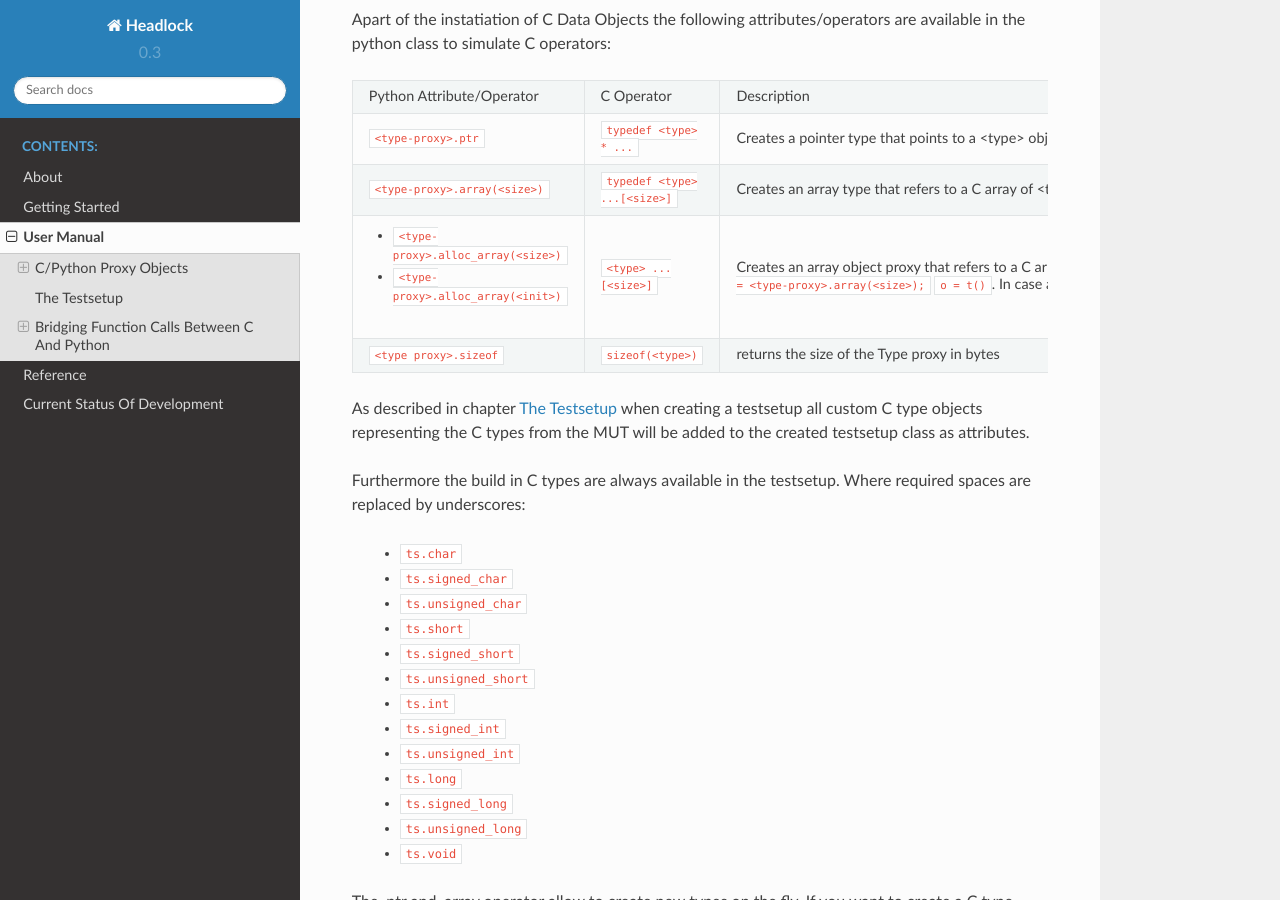
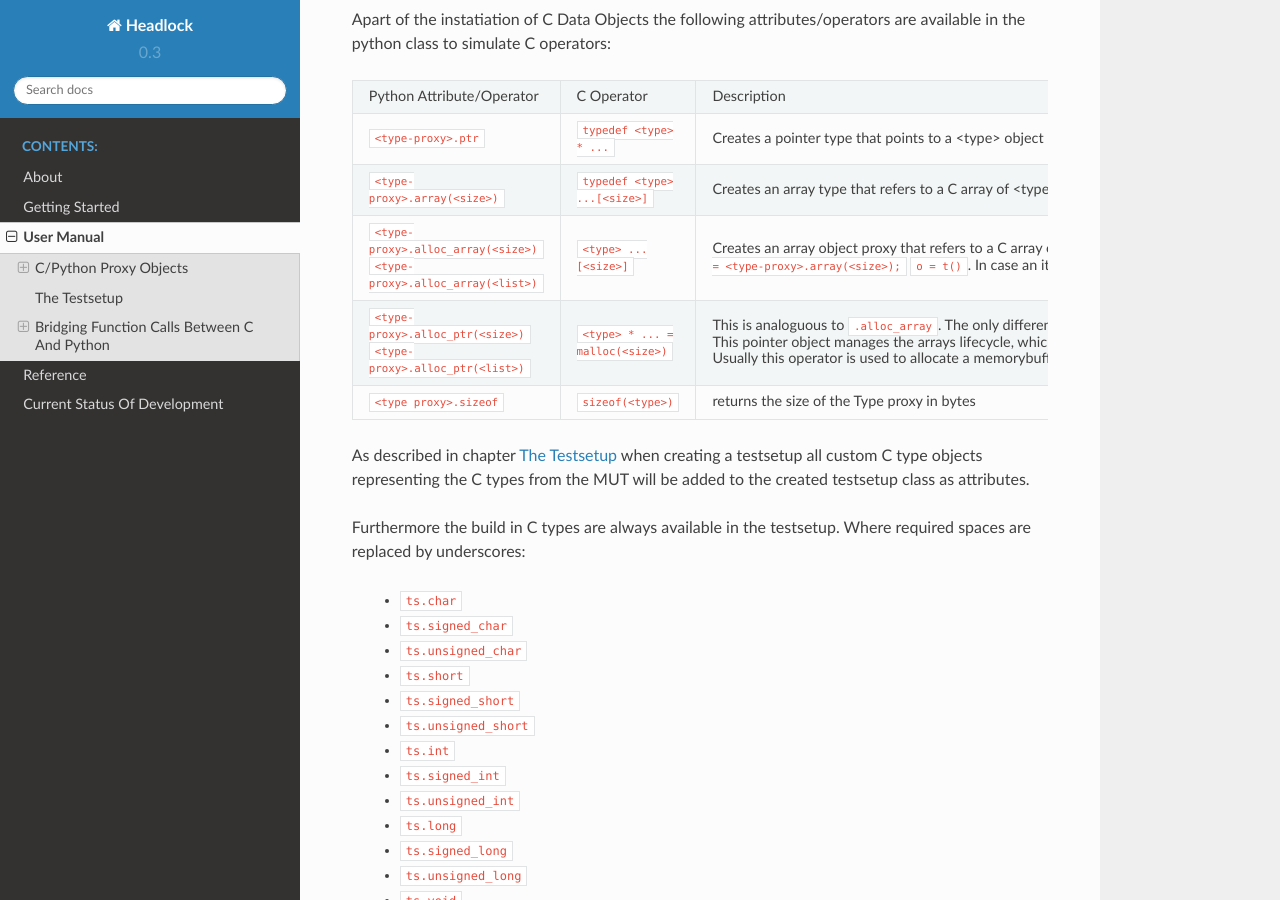
Before and after one commit to mrh1997/headlock, a Sphinx documentation site: the page built from docs/user-manual.rst, in a window 1280 px wide and 900 px high, scrolled down 2939 px. Built offline with Sphinx 7.4.7 and the Read the Docs theme 2.0.0, drawn with Linux system fonts in a browser that asks for light colours.

Commit message:
Replace ts.__mem__() by ts.<type>.alloc_ptr()
Remove the __mem__ from the testsetup namespace reduces naming
conflicts with the C code. Furthermore it allows to return
a typed pointer (instead of void).

```diff
--- a/docs/user-manual.rst
+++ b/docs/user-manual.rst
@@ -164,33 +164,47 @@ and will be released automaticially when the python object is released.
 Apart of the instatiation of C Data Objects the following
 attributes/operators are available in the python class to simulate C operators:
 
-+---------------------------------------+-------------------------------+----------------------------------------+
-| Python Attribute/Operator             | C Operator                    | Description                            |
-+---------------------------------------+-------------------------------+----------------------------------------+
-| ``<type-proxy>.ptr``                  | ``typedef <type> * ...``      | Creates a pointer type that            |
-|                                       |                               | points to a <type> object              |
-+---------------------------------------+-------------------------------+----------------------------------------+
-| ``<type-proxy>.array(<size>)``        | ``typedef <type> ...[<size>]``| Creates an array type that             |
-|                                       |                               | refers to a C array of <type> object   |
-+---------------------------------------+-------------------------------+----------------------------------------+
-| * ``<type-proxy>.alloc_array(<size>)``| ``<type> ...[<size>]``        | Creates an array object proxy that     |
-| * ``<type-proxy>.alloc_array(<init>)``|                               | refers to a C array of <type> object.  |
-|                                       |                               | The created array object is either     |
-|                                       |                               | initialized with null_val's (if only   |
-|                                       |                               | the arrays size is specified), or it   |
-|                                       |                               | is initialized by the passed iterable. |
-|                                       |                               | In case an int is specified this is a  |
-|                                       |                               | shortcut for                           |
-|                                       |                               | ``t = <type-proxy>.array(<size>);``    |
-|                                       |                               | ``o = t()``.                           |
-|                                       |                               | In case an iterable is specified this  |
-|                                       |                               | is a shortcut for                      |
-|                                       |                               | ``t = <type-proxy>.array(len(<init>))``|
-|                                       |                               | ``o = t(<init>)``.                     |
-+---------------------------------------+-------------------------------+----------------------------------------+
-| ``<type proxy>.sizeof``               | ``sizeof(<type>)``            | returns the size of the Type           |
-|                                       |                               | proxy in bytes                         |
-+---------------------------------------+-------------------------------+----------------------------------------+
++---------------------------------------+----------------------------------+----------------------------------------+
+| Python Attribute/Operator             | C Operator                       | Description                            |
++---------------------------------------+----------------------------------+----------------------------------------+
+| ``<type-proxy>.ptr``                  | ``typedef <type> * ...``         | Creates a pointer type that            |
+|                                       |                                  | points to a <type> object              |
++---------------------------------------+----------------------------------+----------------------------------------+
+| ``<type-proxy>.array(<size>)``        | ``typedef <type> ...[<size>]``   | Creates an array type that             |
+|                                       |                                  | refers to a C array of <type> object   |
++---------------------------------------+----------------------------------+----------------------------------------+
+| ``<type-proxy>.alloc_array(<size>)``  | ``<type> ...[<size>]``           | Creates an array object proxy that     |
+|                                       |                                  | refers to a C array of <type> object.  |
+| ``<type-proxy>.alloc_array(<list>)``  |                                  | The created array object is either     |
+|                                       |                                  | initialized with null_val's (if only   |
+|                                       |                                  | the arrays size is specified), or it   |
+|                                       |                                  | is initialized by the passed iterable. |
+|                                       |                                  | In case an int is specified this is a  |
+|                                       |                                  | shortcut for                           |
+|                                       |                                  | ``t = <type-proxy>.array(<size>);``    |
+|                                       |                                  | ``o = t()``.                           |
+|                                       |                                  | In case an iterable is specified this  |
+|                                       |                                  | is a shortcut for                      |
+|                                       |                                  | ``t = <type-proxy>.array(len(<init>))``|
+|                                       |                                  | ``o = t(<list>)``.                     |
++---------------------------------------+----------------------------------+----------------------------------------+
+| ``<type-proxy>.alloc_ptr(<size>)``    | ``<type> * ... = malloc(<size>)``| This is analoguous to ``.alloc_array``.|
+|                                       |                                  | The only difference is, that it does   |
+| ``<type-proxy>.alloc_ptr(<list>)``    |                                  | not return the array object itself,    |
+|                                       |                                  | but a pointer to it.                   |
+|                                       |                                  |                                        |
+|                                       |                                  | This pointer object manages the arrays |
+|                                       |                                  | lifecycle, which means that the array  |
+|                                       |                                  | will be released automaticially when   |
+|                                       |                                  | the pointer is released.               |
+|                                       |                                  |                                        |
+|                                       |                                  | Usually this operator is used to       |
+|                                       |                                  | allocate a memorybuffer from within    |
+|                                       |                                  | python.                                |
++---------------------------------------+----------------------------------+----------------------------------------+
+| ``<type proxy>.sizeof``               | ``sizeof(<type>)``               | returns the size of the Type           |
+|                                       |                                  | proxy in bytes                         |
++---------------------------------------+----------------------------------+----------------------------------------+
 
 As described in chapter `The Testsetup`_ when creating a testsetup
 all custom C type objects representing the C types from the MUT will be added
```
Also changed, not shown: 2 other files.
